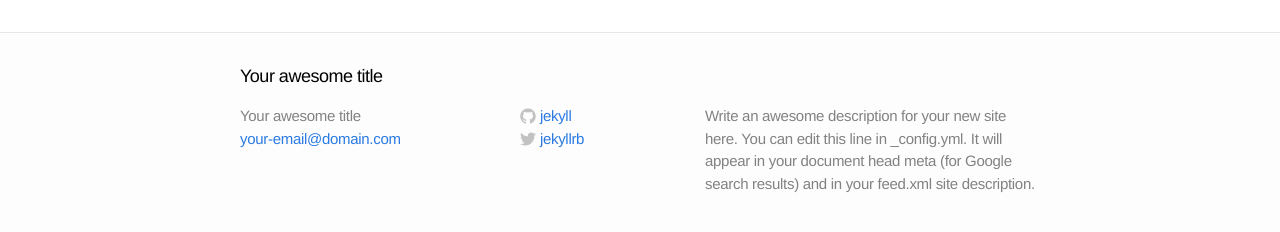
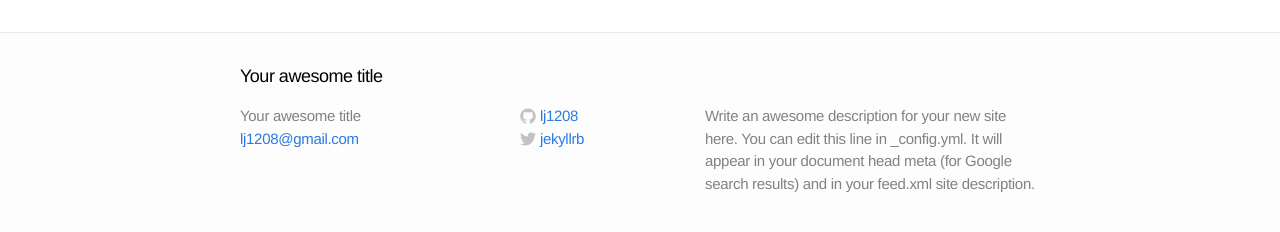
Before and after one commit to lj1208/lj1208.github.io, a Jekyll site: the page built from index.html, in a window 1280 px wide. Shown: the part 322-554 px from the top of the page. Built offline with Jekyll 4.4.1, drawn with Linux system fonts in a browser that asks for light colours; Markdown is read by kramdown in place of the engine named in the settings.

Commit message:
Update _config.yml

```diff
--- a/_config.yml
+++ b/_config.yml
@@ -1,12 +1,12 @@
 # Site settings
 title: Your awesome title
-email: your-email@domain.com
+email: lj1208@gmail.com
 description: "Write an awesome description for your new site here. You can edit this line in _config.yml. It will appear in your document head meta (for Google search results) and in your feed.xml site description."
 baseurl: ""
 url: "http://yourdomain.com"
 twitter_username: jekyllrb
-github_username:  jekyll
+github_username:  lj1208
 
 # Build settings
-markdown: kramdown
+markdown: redcarpet
 permalink: pretty
```
